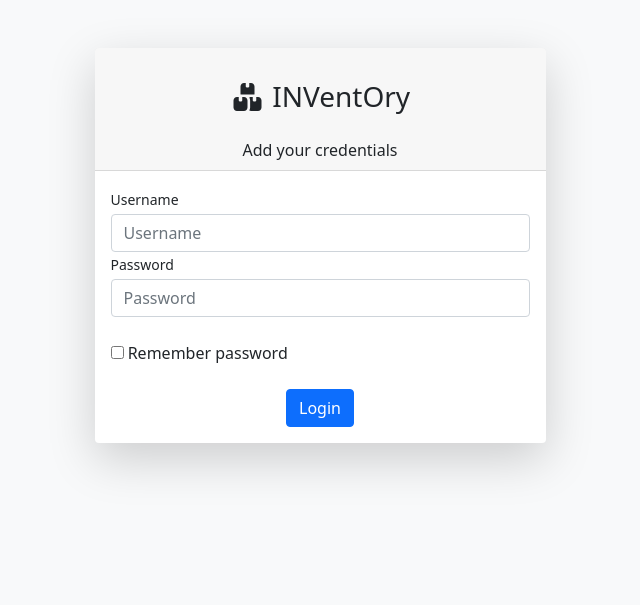
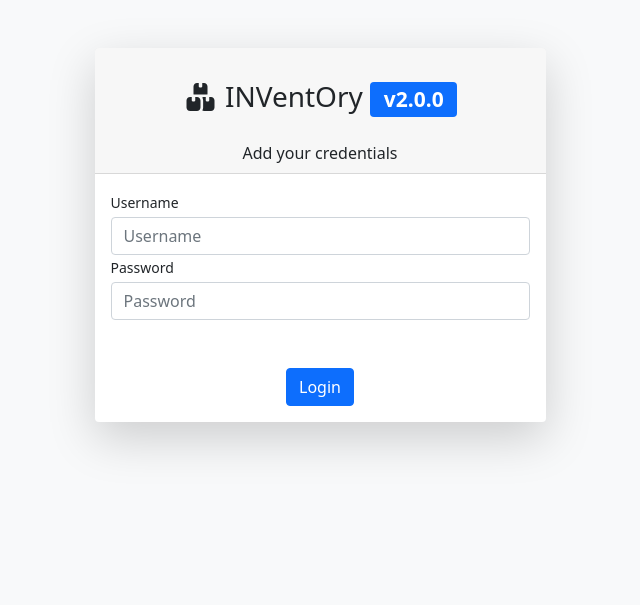
Before and after one commit to elreviae/django-inventory, a Django app: page /login/ in a window 1280 px wide. Shown: the top 605 px of the page, without its empty margins (320-960 px from the left). Run offline with Django 3.2, Linux system fonts and the light colour scheme; some libraries are stand-ins or nearby versions.

Commit message:
global_settings addition for APP_VERSION everywhere

```diff
--- /dev/null
+++ b/apps/app_info.py
@@ -0,0 +1 @@
+APP_VERSION = "v2.0.0"
--- a/apps/context_processors.py
+++ b/apps/context_processors.py
@@ -1,5 +1,12 @@
 from django.conf import settings
+from apps.app_info import APP_VERSION
 
 def cfg_assets_root(request):
 
     return { 'ASSETS_ROOT' : settings.ASSETS_ROOT }
+
+
+def global_settings(request):
+    return {
+        'APP_VERSION' : APP_VERSION
+    }
--- a/apps/templates/accounts/login.html
+++ b/apps/templates/accounts/login.html
@@ -14,7 +14,7 @@
                     <div class="card shadow-lg border-0 rounded-lg mt-5">
                         <div class="card-header text-center">
                             <h3 class="text-center font-weight-light my-4">
-                                <i class="fa-solid fa-boxes-stacked"></i> INVentOry
+                                <i class="fa-solid fa-boxes-stacked"></i> INVentOry <span class="badge bg-primary small">{{ APP_VERSION }}</span>
                             </h3>
                             <span class="text-center">
                                 {% if msg %}
@@ -39,12 +39,12 @@
                                     {{ form.password }}
                                 </div>
                                 <br />
-                                <div class="form-group">
-                                    <div class="custom-control custom-checkbox">
-                                        <input class="custom-control-input" id="rememberPasswordCheck" type="checkbox" />
-                                        <label class="custom-control-label" for="rememberPasswordCheck">Remember password</label>
-                                    </div>
-                                </div>
+<!--                                <div class="form-group">-->
+<!--                                    <div class="custom-control custom-checkbox">-->
+<!--                                        <input class="custom-control-input" id="rememberPasswordCheck" type="checkbox" />-->
+<!--                                        <label class="custom-control-label" for="rememberPasswordCheck">Remember password</label>-->
+<!--                                    </div>-->
+<!--                                </div>-->
                                 <div class="form-group d-flex align-items-center justify-content-center mt-4 mb-0">
                                     <button type="submit" name="login" class="btn btn-primary">Login</button>
                                 </div>
--- a/apps/templates/includes/navigation.html
+++ b/apps/templates/includes/navigation.html
@@ -1,13 +1,11 @@
-
 <nav class="sb-topnav navbar navbar-expand navbar-dark bg-dark">
             <!-- Navbar Brand-->
-            <a class="navbar-brand ps-3" href="/"><i class="fa-solid fa-boxes-stacked"></i> INVentOry</a>
+            <a class="navbar-brand ps-3" href="/"><i class="fa-solid fa-boxes-stacked"></i> INVentOry <span class="badge bg-primary small">{{ APP_VERSION }}</span></a>
 
             <!-- Sidebar Toggle-->
             <button class="btn btn-link btn-sm order-1 order-lg-0 me-4 me-lg-0" id="sidebarToggle" href="#!"><i class="fas fa-bars"></i></button>
 
     <div class="d-none d-md-inline-block form-inline ms-auto me-0 me-md-3 my-2 my-md-0"></div>
-
             <ul class="navbar-nav ms-auto ms-md-0 me-3 me-lg-4">
                 <li class="nav-item dropdown">
                     <a class="nav-link dropdown-toggle" id="navbarDropdown" href="#" role="button" data-bs-toggle="dropdown" aria-expanded="false"><i class="fas fa-user fa-fw"></i></a>
--- a/core/settings.py
+++ b/core/settings.py
@@ -70,6 +70,7 @@ TEMPLATES = [
                 'django.contrib.auth.context_processors.auth',
                 'django.contrib.messages.context_processors.messages',
                 'apps.context_processors.cfg_assets_root',
+                'apps.context_processors.global_settings',
             ],
         },
     },
```
